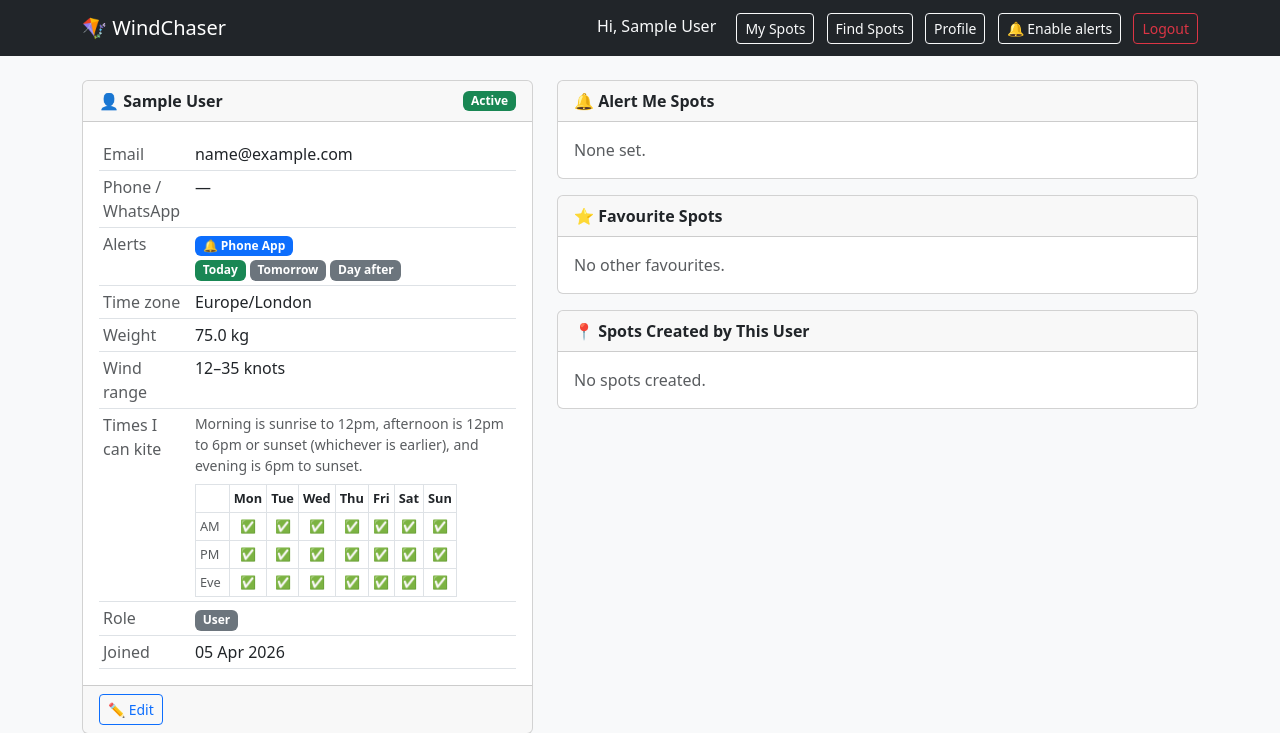
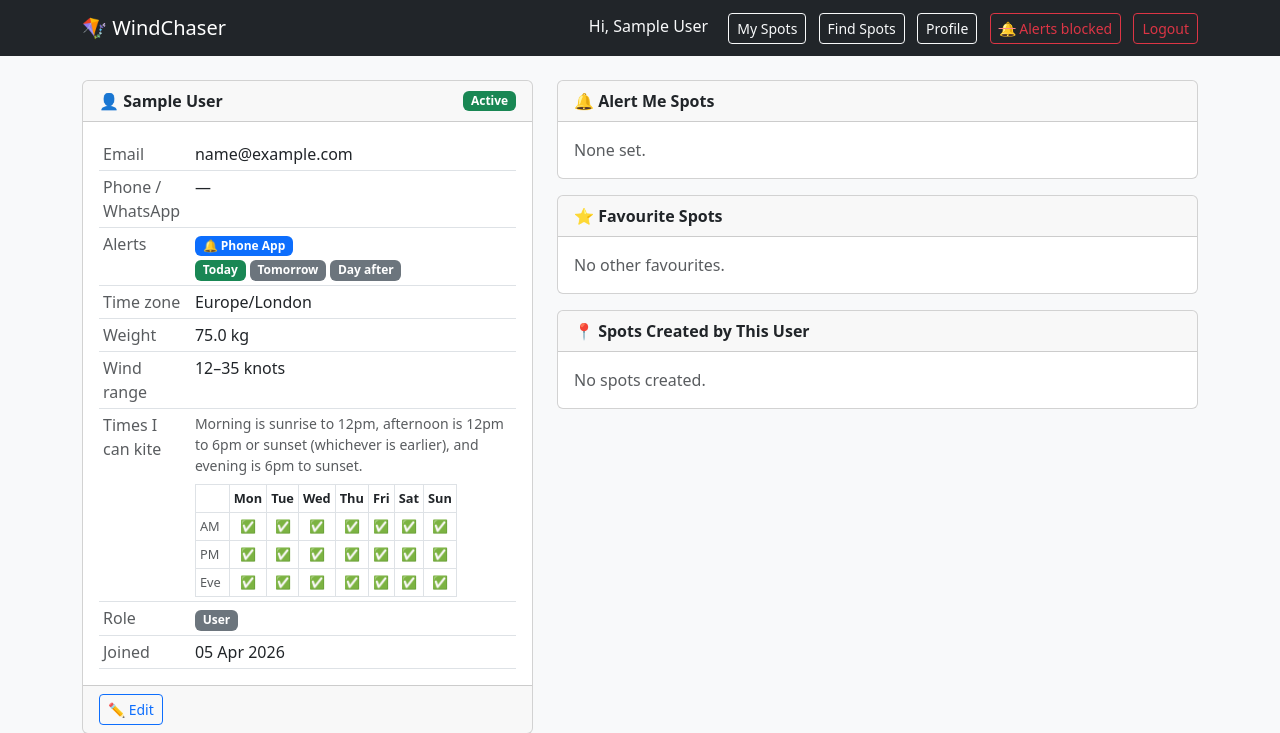
Before and after one commit to Safa246UK/kiteapp, a Flask app: page /admin/users/1 in a window 1280 px wide. Shown: the top 733 px of the page. Run offline with Flask 3, Linux system fonts and the light colour scheme; the visitor is signed in with stand-in values (Sample User, id 1); data that the repository does not hold is empty.

Commit message:
Improve notification button states and blocked message
- Blocked: button shows strikethrough bell + red outline, clicking shows
  a helpful message explaining how to unblock in browser settings
- Off: outline light button as before
- On: green button as before

Co-Authored-By: Claude Sonnet 4.6 <noreply@anthropic.com>

```diff
--- a/templates/base.html
+++ b/templates/base.html
@@ -54,9 +54,15 @@
     (function () {
         if (!('serviceWorker' in navigator) || !('PushManager' in window)) return;
 
+        // If already blocked, show blocked state immediately without asking
+        if (Notification.permission === 'denied') {
+            updateNotifButton(null, true);
+            return;
+        }
+
         navigator.serviceWorker.register('/sw.js').then(async reg => {
             const sub = await reg.pushManager.getSubscription();
-            updateNotifButton(sub);
+            updateNotifButton(sub, false);
         }).catch(e => console.warn('SW registration failed:', e));
     })();
 
@@ -67,9 +73,13 @@
     }
 
     async function enableNotifications() {
+        if (Notification.permission === 'denied') {
+            showBlockedMessage();
+            return;
+        }
         const permission = await Notification.requestPermission();
         if (permission !== 'granted') {
-            alert('Notification permission was denied.');
+            updateNotifButton(null, true);
             return;
         }
         const reg = await navigator.serviceWorker.ready;
@@ -84,7 +94,7 @@
             headers: { 'Content-Type': 'application/json' },
             body: JSON.stringify(sub.toJSON())
         });
-        updateNotifButton(sub);
+        updateNotifButton(sub, false);
     }
 
     async function disableNotifications() {
@@ -98,13 +108,31 @@
             });
             await sub.unsubscribe();
         }
-        updateNotifButton(null);
+        updateNotifButton(null, false);
     }
 
-    function updateNotifButton(sub) {
+    function showBlockedMessage() {
+        let msg = document.getElementById('notif-blocked-msg');
+        if (!msg) {
+            msg = document.createElement('div');
+            msg.id = 'notif-blocked-msg';
+            msg.className = 'alert alert-warning alert-dismissible fade show mt-3';
+            msg.innerHTML = `<strong>Notifications are blocked in your browser.</strong>
+                To enable them, click the padlock icon in the address bar,
+                change <em>Notifications</em> to <em>Allow</em>, then refresh the page.
+                <button type="button" class="btn-close" data-bs-dismiss="alert"></button>`;
+            document.querySelector('.container.mt-4').prepend(msg);
+        }
+    }
+
+    function updateNotifButton(sub, blocked) {
         const btn = document.getElementById('notif-btn');
         if (!btn) return;
-        if (sub) {
+        if (blocked) {
+            btn.innerHTML = '<span style="text-decoration:line-through;color:#f88;">🔔</span> Alerts blocked';
+            btn.className = 'btn btn-outline-danger btn-sm me-2';
+            btn.onclick = showBlockedMessage;
+        } else if (sub) {
             btn.textContent = '🔔 Alerts on';
             btn.className = 'btn btn-success btn-sm me-2';
             btn.onclick = disableNotifications;
```
